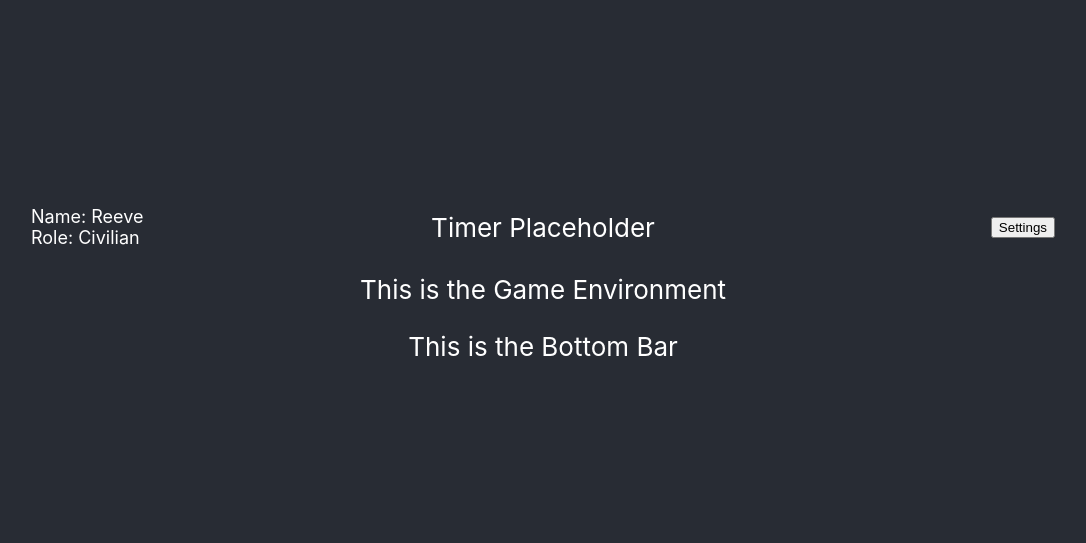
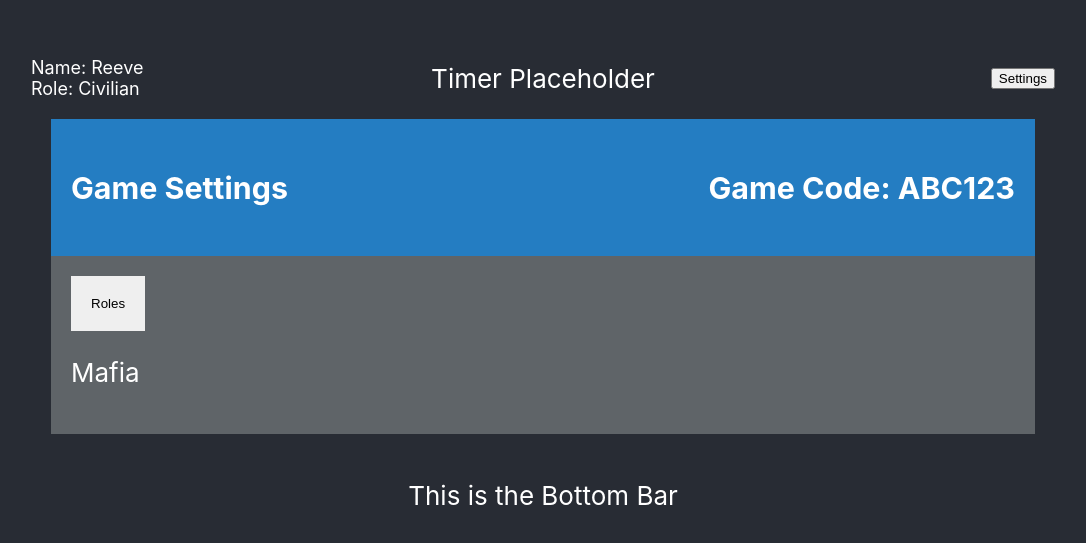
Before and after one commit to Mafia-Hands/Mafia, a React (Create React App) app in the folder frontend/: page / in a window 1280 px wide. Shown: the part 103-646 px from the top of the page, without its empty margins (97-1183 px from the left). Built offline with nearby package versions, Linux system fonts and the light colour scheme.

Commit message:
started LobbySettings component

```diff
--- a/frontend/src/App.js
+++ b/frontend/src/App.js
@@ -2,6 +2,7 @@ import './App.css'
 import TopBar from './Components/TopBar'
 import GameEnv from './Components/GameEnv'
 import BottomBar from './Components/BottomBar'
+import LobbySettings from './Components/LobbySettings'
 
 function App() {
     return (
@@ -9,8 +10,7 @@ function App() {
             <header className="App-header">
                 <div style={{ width: '80%' }}>
                     <TopBar userName="Reeve" role="Civilian" />
-                    <GameEnv />
-
+                    <LobbySettings gameCode="ABC123"/>
                     <BottomBar />
                 </div>
             </header>
--- /dev/null
+++ b/frontend/src/Components/LobbySettings.jsx
@@ -0,0 +1,22 @@
+import { React } from 'react';
+import styles from '../Styles/LobbySettings.module.css';
+
+function LobbySettings(props) {
+    const gameCode = props.gameCode
+    return (
+      <div className={styles.container}>
+        <div className={styles.lobbySettingsHeader}>
+            <h3 className={styles.lobbySettingsTitle}>Game Settings</h3>
+            <h3 className={styles.gameCode}>Game Code: {gameCode}</h3>
+        </div>
+        <div className={styles.lobbySettingsOptions}>
+            <button className={styles.rolesButton} onClick={() => alert('Roles explanation screen goes here')}>
+                Roles
+            </button>
+            <p>Mafia</p>
+        </div>
+      </div>
+    )
+}
+
+export default LobbySettings
--- a/frontend/src/Components/PlayerList.jsx
+++ b/frontend/src/Components/PlayerList.jsx
@@ -2,6 +2,7 @@ import { React } from 'react';
 import styles from '../Styles/PlayerList.module.css';
 
 function PlayerList(props) {
+  // TODO: refactor to use list of Player objects
   const playerNames = props.playerNames
   return (
     <div className={styles.container}>
--- /dev/null
+++ b/frontend/src/Styles/LobbySettings.module.css
@@ -0,0 +1,34 @@
+.lobbySettingsHeader {
+    background: #247dc2;
+}
+
+.lobbySettingsTitle {
+    text-align: left;
+    float: left;
+    padding: 20px;
+}
+
+.gameCode {
+    text-align: right;
+    float: right;
+    padding: 20px;
+}
+
+.lobbySettingsOptions {
+    background: #5f6468;
+    text-align: left;
+    padding: 20px;
+}
+
+.rolesButton {
+    border: none;
+    padding: 20px;
+    text-decoration: none;
+    display: inline-block;
+}
+
+.container {
+    display: grid;
+    grid-template-rows: auto;
+    padding: 20px;
+  }
```
